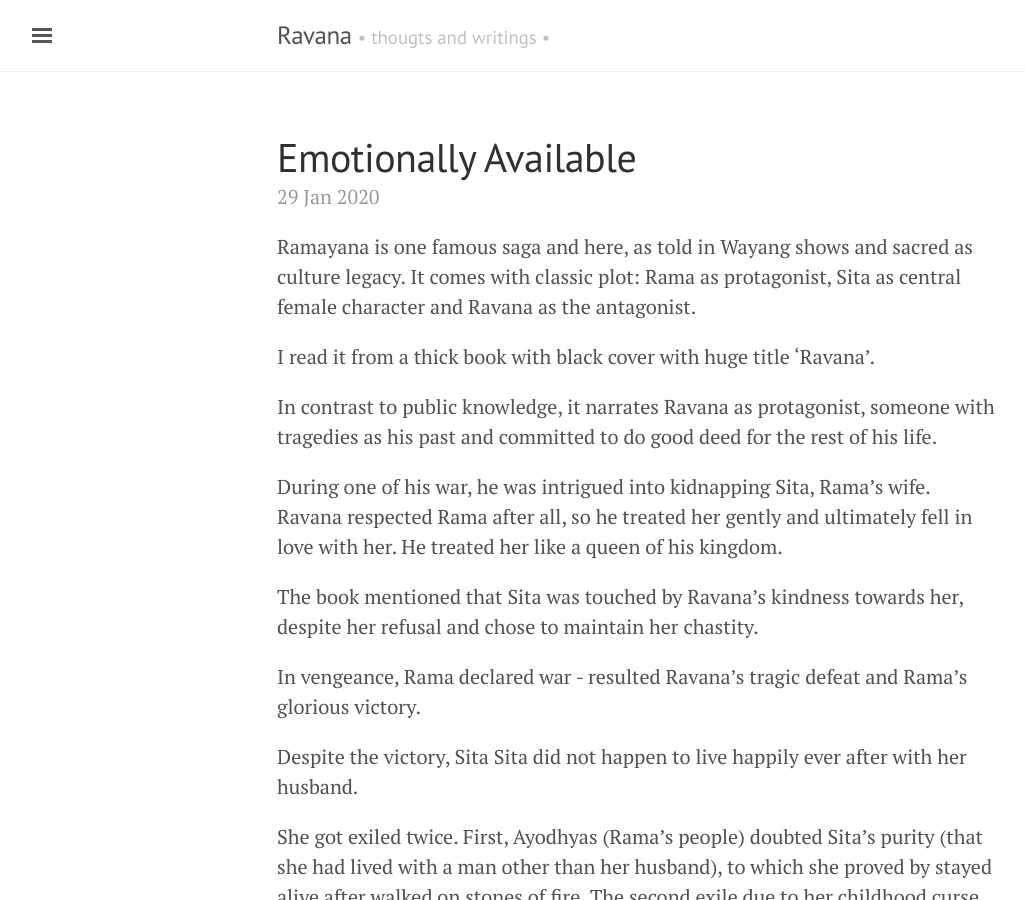
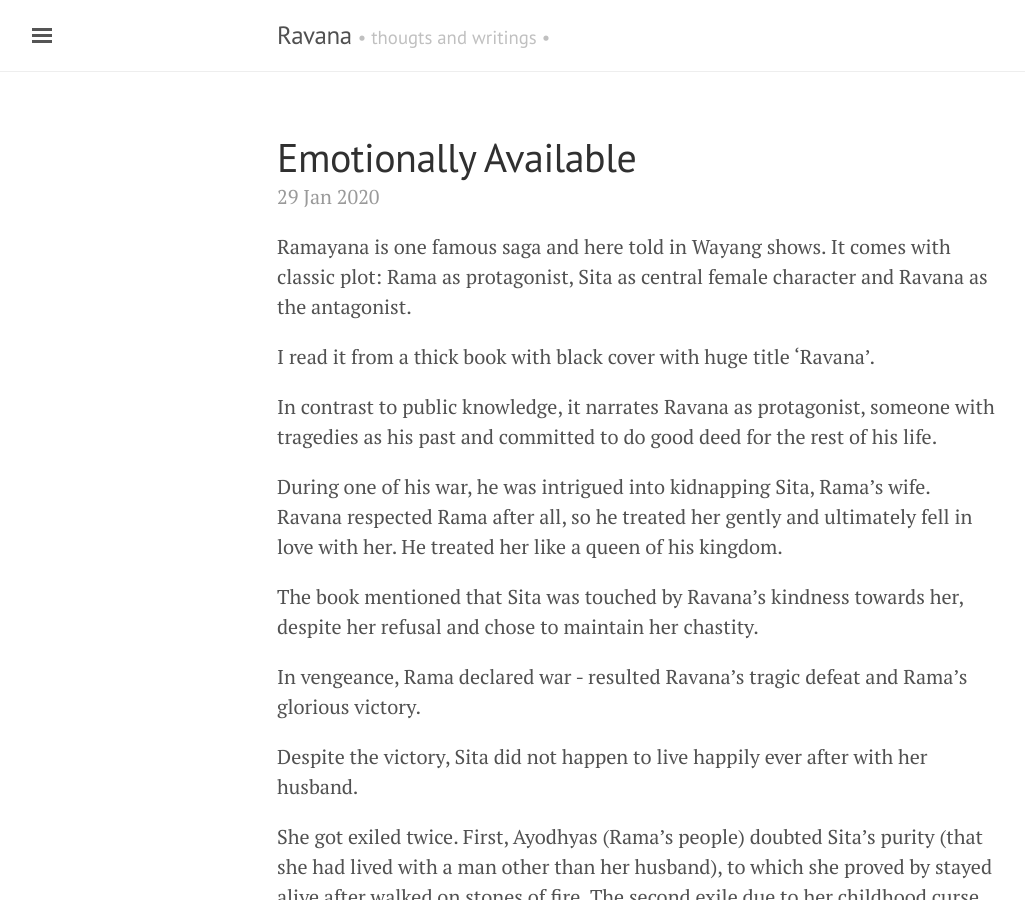
Before and after one commit to ronaatxendit/martabacc.github.io, a Jekyll site: the page built from _posts/2020-1-29-emotionally-avail.md, in a window 1280 px wide and 900 px high. Shown: the whole window, without its empty margins (3-1028 px from the left). Built offline with Jekyll 4.4.1, drawn with Linux system fonts in a browser that asks for light colours.

Commit message:
add(post): emotionally available fix grammar

```diff
--- a/_posts/2020-1-29-emotionally-avail.md
+++ b/_posts/2020-1-29-emotionally-avail.md
@@ -4,7 +4,7 @@ title: Emotionally Available
 ---
 
 
-Ramayana is one famous saga and here, as told in Wayang shows and sacred as culture legacy. It comes with classic plot: Rama as protagonist, Sita as central female character and Ravana as the antagonist.
+Ramayana is one famous saga and here told in Wayang shows. It comes with classic plot: Rama as protagonist, Sita as central female character and Ravana as the antagonist.
 
 I read it from a thick book with black cover with huge title 'Ravana'.
 
@@ -16,7 +16,7 @@ The book mentioned that Sita was touched by Ravana’s kindness towards her, des
 
 In vengeance, Rama declared war - resulted Ravana’s tragic defeat and Rama’s glorious victory.
 
-Despite the victory, Sita Sita did not happen to live happily ever after with her husband.
+Despite the victory, Sita did not happen to live happily ever after with her husband.
 
 She got exiled twice. First, Ayodhyas (Rama's people) doubted Sita's purity (that she had lived with a man other than her husband), to which she proved by stayed alive after walked on stones of fire. The second exile due to her childhood curse.
 
```
